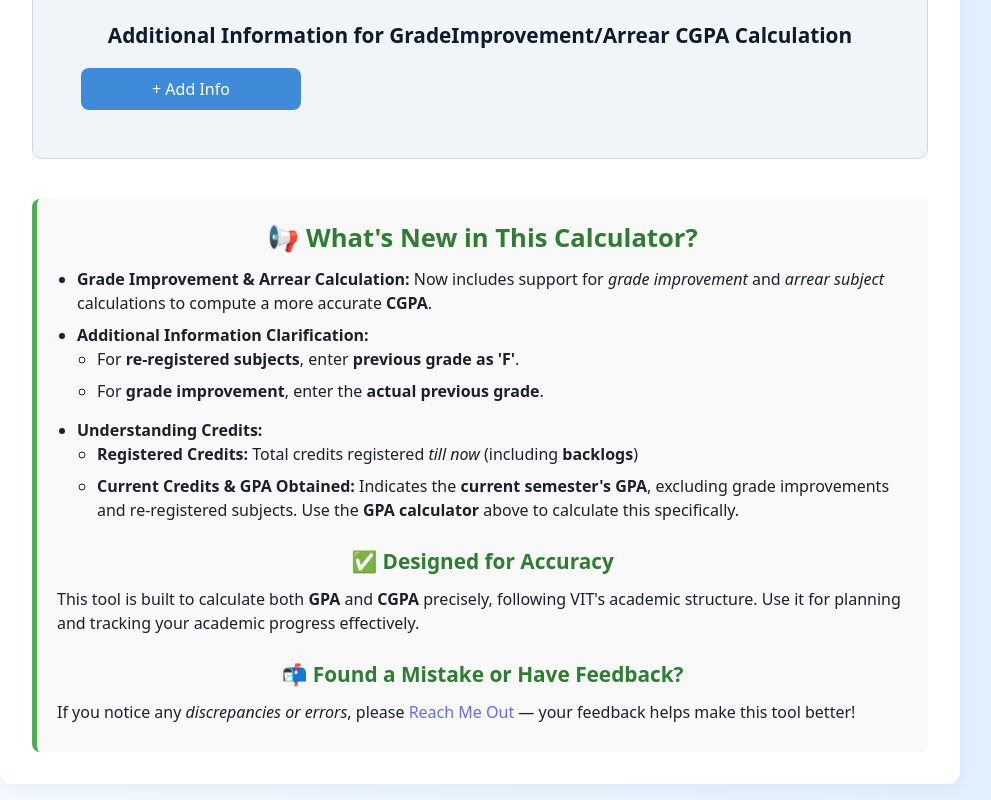
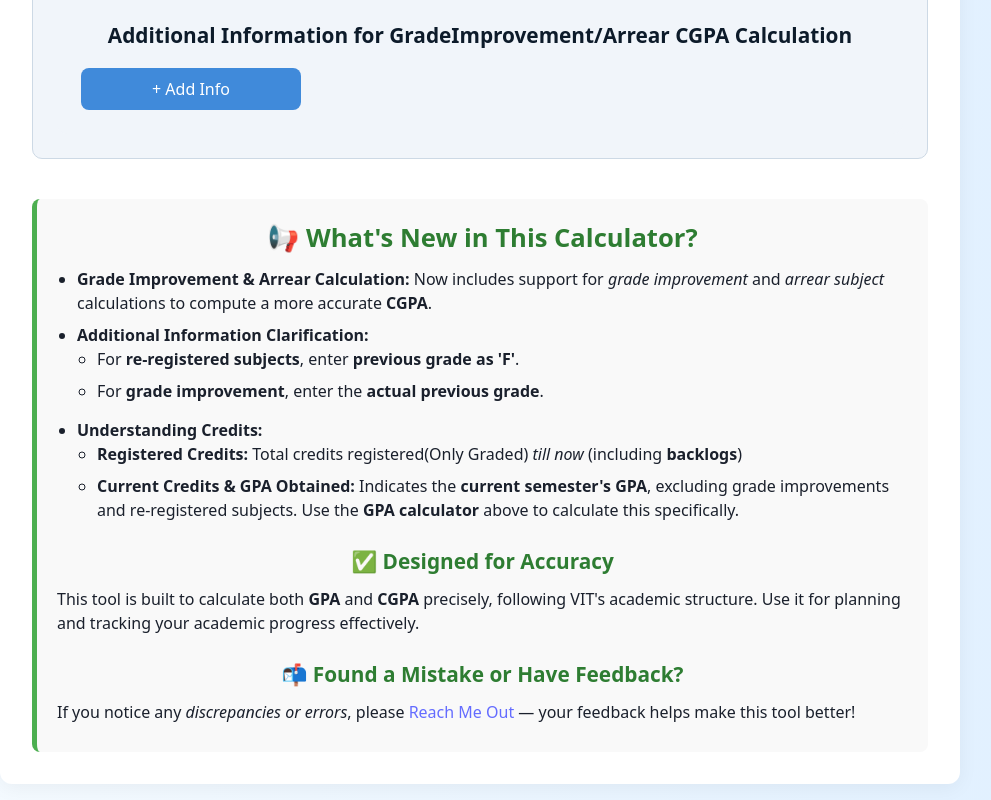
Before and after one commit to chakradharmukkamalla/CGPA, a React (Vite) app: page / in a window 1280 px wide. Shown: the part 786-1586 px from the top of the page, without its empty margins (16-1007 px from the left). Built offline with nearby package versions, Linux system fonts and the light colour scheme; the HTML template or start-up script is replaced by a standard one.

Commit message:
Update App.jsx

```diff
--- a/src/App.jsx
+++ b/src/App.jsx
@@ -205,7 +205,7 @@ function App() {
           <li>
             <strong>Understanding Credits:</strong>
             <ul>
-              <li><strong>Registered Credits:</strong> Total credits registered <em>till now</em> (including <strong>backlogs</strong>)</li>
+              <li><strong>Registered Credits:</strong> Total credits registered(Only Graded) <em>till now</em> (including <strong>backlogs</strong>)</li>
               <li><strong>Current Credits & GPA Obtained:</strong> Indicates the <strong>current semester's GPA</strong>, excluding grade improvements and re-registered subjects. Use the <strong>GPA calculator</strong> above to calculate this specifically.</li>
             </ul>
           </li>
```
